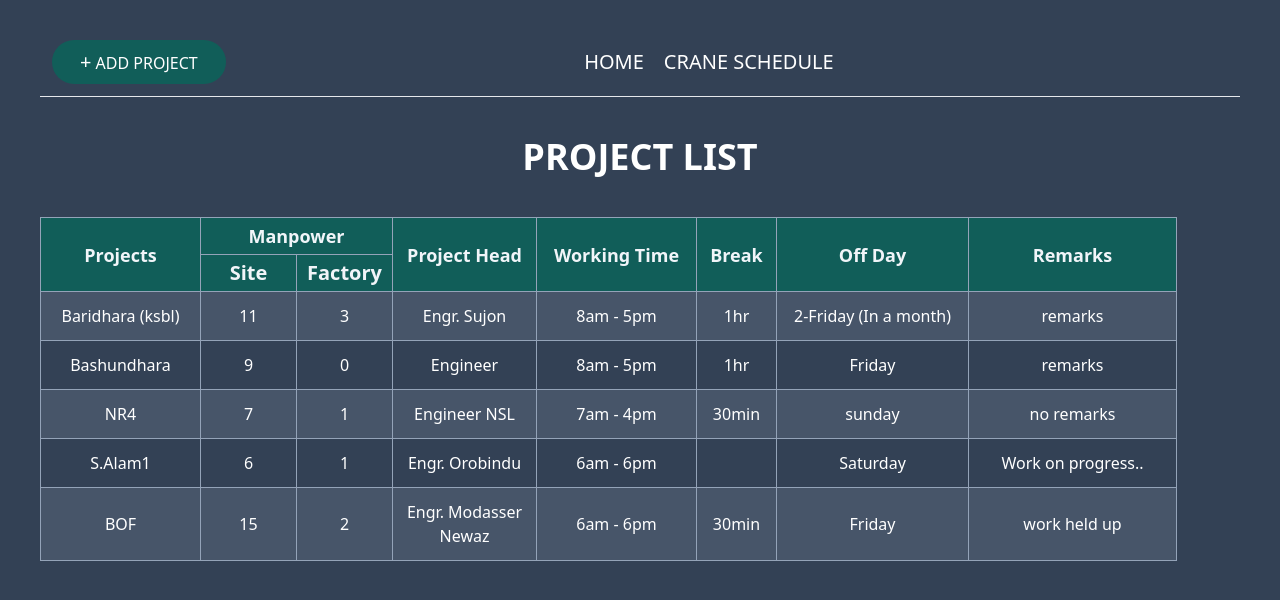
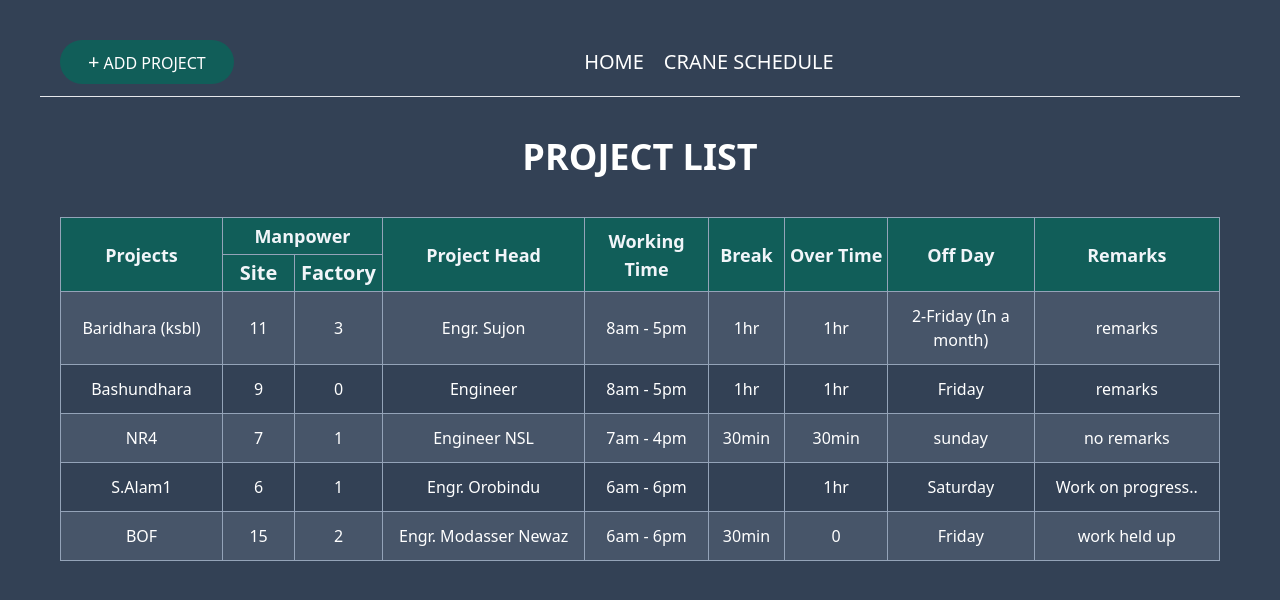
Before and after one commit to md-mozahid/nsl-project-management-app, a React (Vite) app: page / in a window 1280 px wide. Shown: the top 600 px of the page. Built offline with nearby package versions, Linux system fonts and the light colour scheme; data requests are answered from the project's data file; some icons are missing.

Commit message:
update table layout

```diff
--- a/src/components/navbar/navbar.jsx
+++ b/src/components/navbar/navbar.jsx
@@ -4,8 +4,8 @@ import { Link } from 'react-router-dom'
 const Navbar = () => {
   return (
     <>
-      <div className="">
-        <nav className="md:flex items-center justify-between border-b pb-2 md:pb-3 px-3">
+      <div className="container mx-auto">
+        <nav className="md:flex items-center justify-between border-b pb-2 md:pb-3 px-5">
           <Link to="add-form">
             <button className="btn btn-primary btn-fw">
               <span className="text-xl">+</span> Add Project
@@ -29,7 +29,7 @@ const Navbar = () => {
         </nav>
       </div>
     </>
-  );
+  )
 }
 
 export default Navbar
--- a/src/components/project.jsx
+++ b/src/components/project.jsx
@@ -38,9 +38,9 @@ const Project = ({ project }) => {
         <TableTd>
           <p>{breakTime}</p>
         </TableTd>
-        {/* <TableTd>
+        <TableTd>
           <p>{overTime}</p>
-        </TableTd> */}
+        </TableTd>
         <TableTd>
           <p>{offDay}</p>
         </TableTd>
--- a/src/components/projectsList.jsx
+++ b/src/components/projectsList.jsx
@@ -1,27 +1,27 @@
-import { useGetProjectsQuery } from "../features/api/apiSlice";
-import Project from "./project";
-import TableTh from "./th";
+import { useGetProjectsQuery } from '../features/api/apiSlice'
+import Project from './project'
+import TableTh from './th'
 
 const ProjectsList = () => {
-  const { data: projects, isLoading, isError } = useGetProjectsQuery();
+  const { data: projects, isLoading, isError } = useGetProjectsQuery()
 
   // decide what to render
-  let content = null;
+  let content = null
 
   if (isLoading) {
-    content = <p className="text-rose-500">Loading...</p>;
+    content = <p className="text-rose-500">Loading...</p>
   }
 
   if (!isLoading && isError) {
-    content = <p className="text-rose-500">That was an error !</p>;
+    content = <p className="text-rose-500">That was an error !</p>
   }
   if (!isLoading && !isError && projects.length === 0) {
-    content = <p className="text-rose-500">No projects found!</p>;
+    content = <p className="text-rose-500">No projects found!</p>
   }
   if (!isLoading && !isError && projects.length > 0) {
     content = projects.map((project) => (
       <Project key={project.id} project={project} />
-    ));
+    ))
   }
 
   return (
@@ -30,13 +30,13 @@ const ProjectsList = () => {
         <table className="table-auto border-collapse border border-slate-400 text-center">
           <thead className="bg-teal-800">
             <tr className="text-slate-100 text-sm md:text-lg">
-              <TableTh className="md:w-40" rowSpan="2">
+              <TableTh className="md:w-48 w-auto" rowSpan="2">
                 Projects
               </TableTh>
               <TableTh className="md:w-48 w-auto" colSpan="2">
                 Manpower
               </TableTh>
-              <TableTh className="md:w-36 w-auto" rowSpan="2">
+              <TableTh className="md:w-72 w-auto" rowSpan="2">
                 Project Head
               </TableTh>
               <TableTh className="md:w-40 w-auto" rowSpan="2">
@@ -45,26 +45,26 @@ const ProjectsList = () => {
               <TableTh className="md:w-20 w-auto" rowSpan="2">
                 Break
               </TableTh>
-              {/* <TableTh className="md:w-28 w-auto" rowSpan="2">
+              <TableTh className="md:w-32 w-auto" rowSpan="2">
                 Over Time
-              </TableTh> */}
+              </TableTh>
               <TableTh className="md:w-48 w-auto" rowSpan="2">
                 Off Day
               </TableTh>
-              <TableTh className="md:w-52 w-auto" rowSpan="2">
+              <TableTh className="md:w-64 w-auto" rowSpan="2">
                 Remarks
               </TableTh>
             </tr>
             <tr className="md:text-xl text-slate-100">
-              <TableTh className="w-24">Site</TableTh>
-              <TableTh className="">Factory</TableTh>
+              <TableTh className="md:w-24 w-auto">Site</TableTh>
+              <TableTh className="md:w-24 w-auto">Factory</TableTh>
             </tr>
           </thead>
           <tbody className="rounded-xl">{content}</tbody>
         </table>
       </div>
     </>
-  );
-};
+  )
+}
 
-export default ProjectsList;
+export default ProjectsList
--- a/src/layout/layout.jsx
+++ b/src/layout/layout.jsx
@@ -1,7 +1,7 @@
 const Layout = ({ children }) => {
   return (
     <>
-      <div className="container mx-auto px-0">
+      <div className="container mx-auto px-5">
         <div className="">{children}</div>
       </div>
     </>
--- a/src/pages/home.jsx
+++ b/src/pages/home.jsx
@@ -1,4 +1,4 @@
-import ProjectsList from "../components/projectsList";
+import ProjectsList from '../components/projectsList'
 
 const Home = () => {
   return (
@@ -7,10 +7,12 @@ const Home = () => {
         <h1 className="text-center md:text-4xl font-bold md:py-10 py-5 uppercase">
           Project List
         </h1>
-        <ProjectsList />
+        <div className="flex justify-center">
+          <ProjectsList />
+        </div>
       </div>
     </>
-  );
-};
+  )
+}
 
-export default Home;
+export default Home
```
